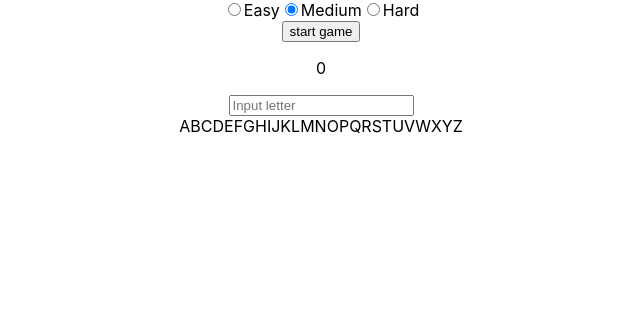
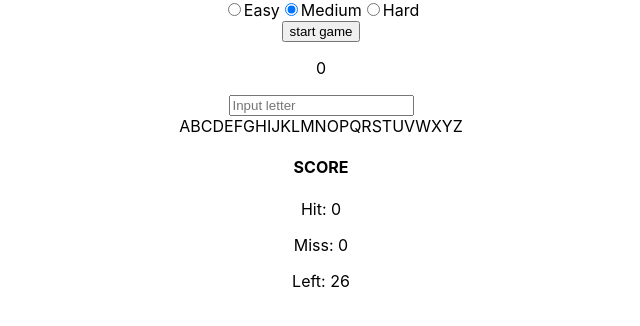
Before and after one commit to veljkovicm/alphabet-reflex-game, a React (Create React App) app: page / in a window 1280 px wide. Shown: the top 326 px of the page, without its empty margins (319-959 px from the left). Built offline with nearby package versions, Linux system fonts and the light colour scheme.

Commit message:
Feat: Add scores

```diff
--- a/src/App.jsx
+++ b/src/App.jsx
@@ -16,6 +16,11 @@ const App = () => {
   const [ current, setCurrent ] = useState(0);
   const [ inputVal, setInputVal ] = useState('');
   const [ difficulty, setDifficulty ] = useState('medium');
+  const [ score, setScore ] = useState({
+    hit: 0,
+    miss: 0,
+    left: 26,
+  });
 
   const lettersMarkdown = (
     letters.map((l) => (
@@ -34,6 +39,12 @@ const App = () => {
       <p>{current}</p>
       <input type="text" value={inputVal} placeholder="Input letter" maxLength="1" />
       <div className="letters-wrapper">{lettersMarkdown}</div>
+      <div>
+        <h4>SCORE</h4>
+        <p>{`Hit: ${score.hit}`}</p>
+        <p>{`Miss: ${score.miss}`}</p>
+        <p>{`Left: ${score.left}`}</p>
+      </div>
     </div>
   );
 }
```
